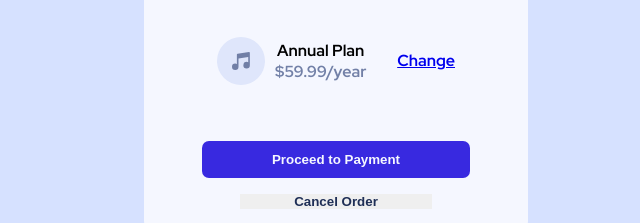
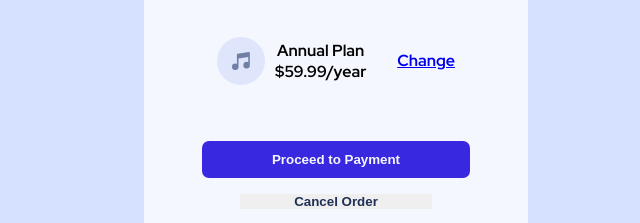
Before and after one commit to JuanPabloRP/order-summary-component, a website: page index.html in a window 1280 px wide. Shown: the part 446-669 px from the top of the page, 304-944 px from the left. Drawn offline with Linux system fonts and the light colour scheme.

Commit message:
feat: readme.md was changed

```diff
--- a/index.html
+++ b/index.html
@@ -37,7 +37,7 @@
 					/>
 					<div>
 						<p class="description__type">Annual Plan</p>
-						<p class="description__price">$59.99/year</p>
+						<p class="ñ">$59.99/year</p>
 					</div>
 				</div>
 				<a class="plan__change" href="#">Change</a>
```
Also changed, not shown: README.md.
